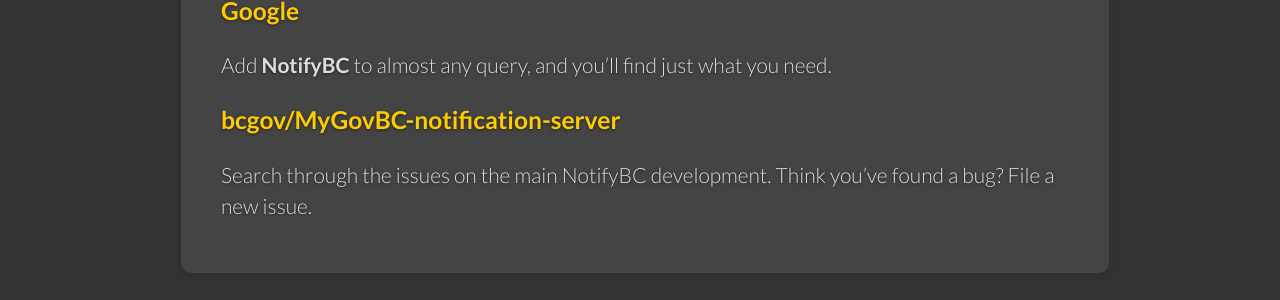
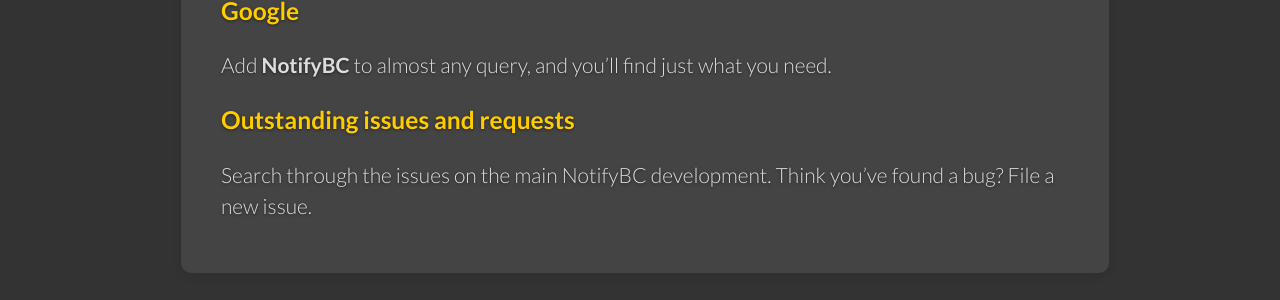
Before and after one commit to bcgov/MyGovBC-notification-server, a Jekyll site: the page built from docs/help/index.md, in a window 1280 px wide. Shown: the part 503-803 px from the top of the page. Built offline with Jekyll 4.4.1, drawn with Linux system fonts in a browser that asks for light colours.

Commit message:
updated readme and help page

```diff
--- a/docs/help/index.md
+++ b/docs/help/index.md
@@ -17,7 +17,7 @@
 
 Add **NotifyBC** to almost any query, and you'll find just what you need.
 
-### [bcgov/MyGovBC-notification-server](https://github.com/bcgov/MyGovBC-notification-server/issues)
+### [Outstanding issues and requests](https://github.com/bcgov/MyGovBC-notification-server/issues)
 
 Search through the issues on the main NotifyBC development. Think you've
 found a bug? File a new issue.
```
Also changed, not shown: README.md.
